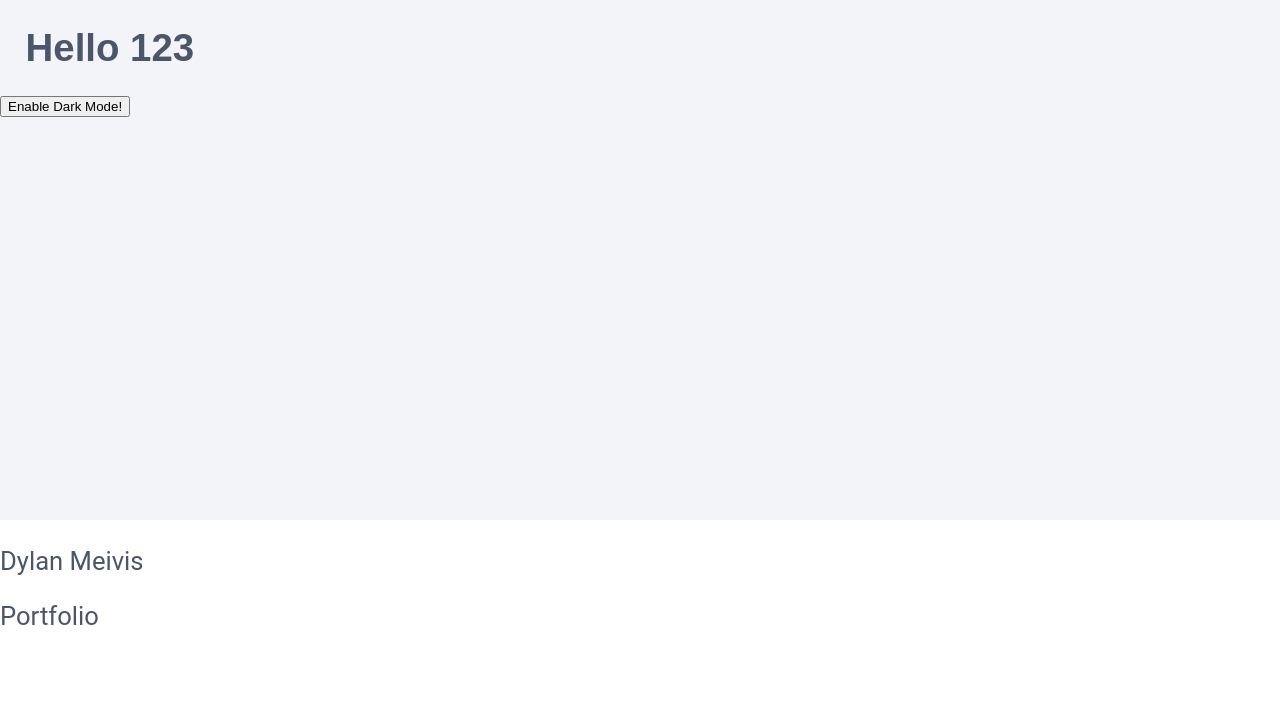
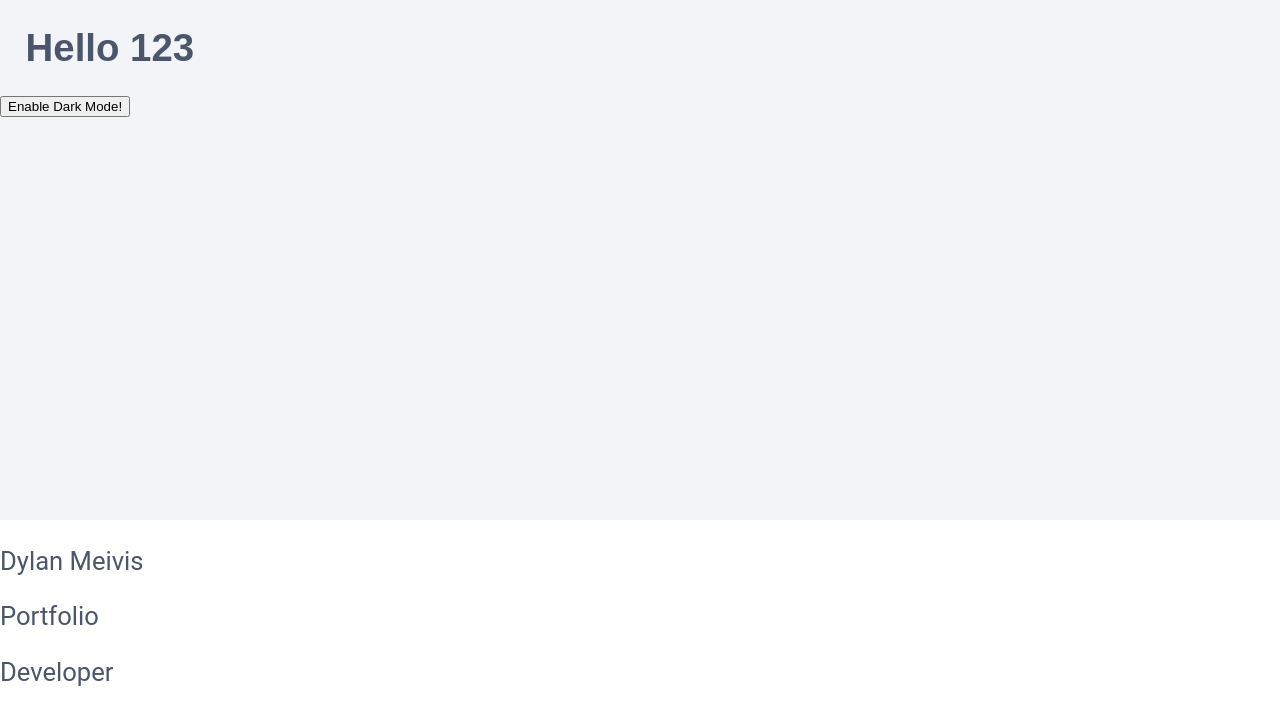
Before and after one commit to DylanMeivis/Portfolio, a React (Create React App) app: page / in a window 1280 px wide. Shown: the top 724 px of the page. Built offline with nearby package versions, Linux system fonts and the light colour scheme.

Commit message:
Update App.js

```diff
--- a/src/App.js
+++ b/src/App.js
@@ -14,6 +14,7 @@ function App() {
         <div className="InformationHeader">
             <h3>Dylan Meivis</h3>
             <h3>Portfolio</h3>
+            <h3>Developer</h3>
         </div>
     </div>
   );
```
